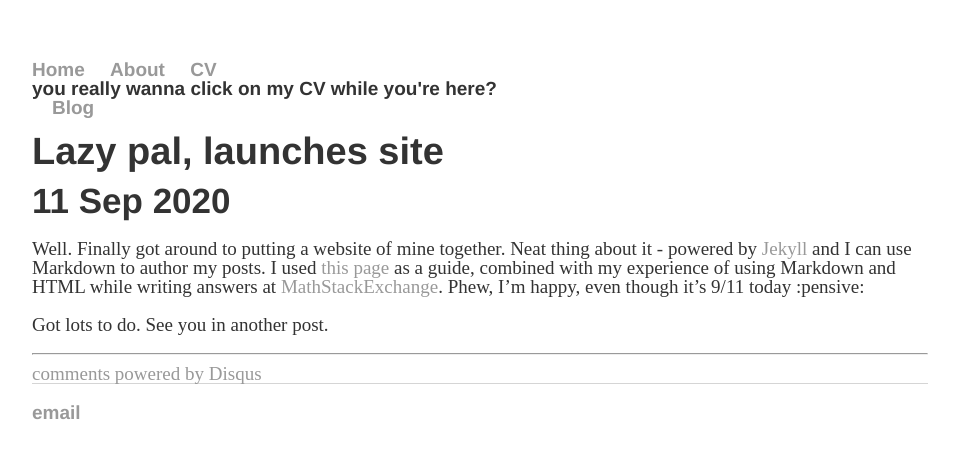
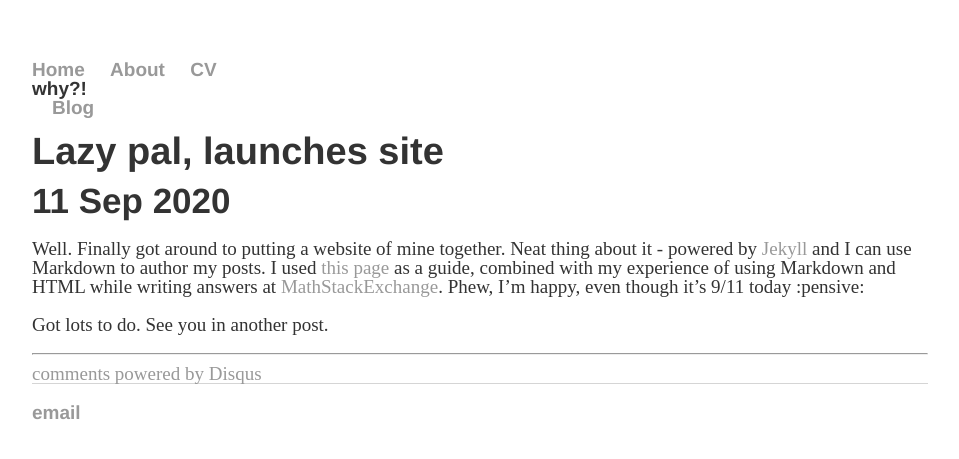
Before and after one commit to Fawkes4494d3/Fawkes4494d3.github.io, a Jekyll site: the page built from _posts/2020-09-11-soumava-site-launched.md, in a window 1280 px wide. Shown: the top 459 px of the page, without its empty margins (160-1119 px from the left). Built offline with Jekyll 4.4.1, drawn with Linux system fonts in a browser that asks for light colours; comment, search, counter and statistics services are not loaded.

Commit message:
Update post.html

```diff
--- a/_layouts/post.html
+++ b/_layouts/post.html
@@ -20,7 +20,7 @@
 	    		<ul>
 	        		<li><a href="/">Home</a></li>
 		        	<li><a href="/about">About</a></li>
-				<li class="hide.text"> <span> <a class="hide.text" href="/blog/bloop1.html">CV</a> </span> <div class="ponder"> you really wanna click on my CV while you're here? </div> </li>
+				<li class="hide.text"> <span> <a class="hide.text" href="/blog/bloop1.html">CV</a> </span> <div class="ponder"> why?! </div> </li>
 	        		<li><a href="/blog">Blog</a></li>
 				<li class="hide.text"><a class="hide-text" href="/himars">HiMars</a></li>
 	    		</ul>
```
